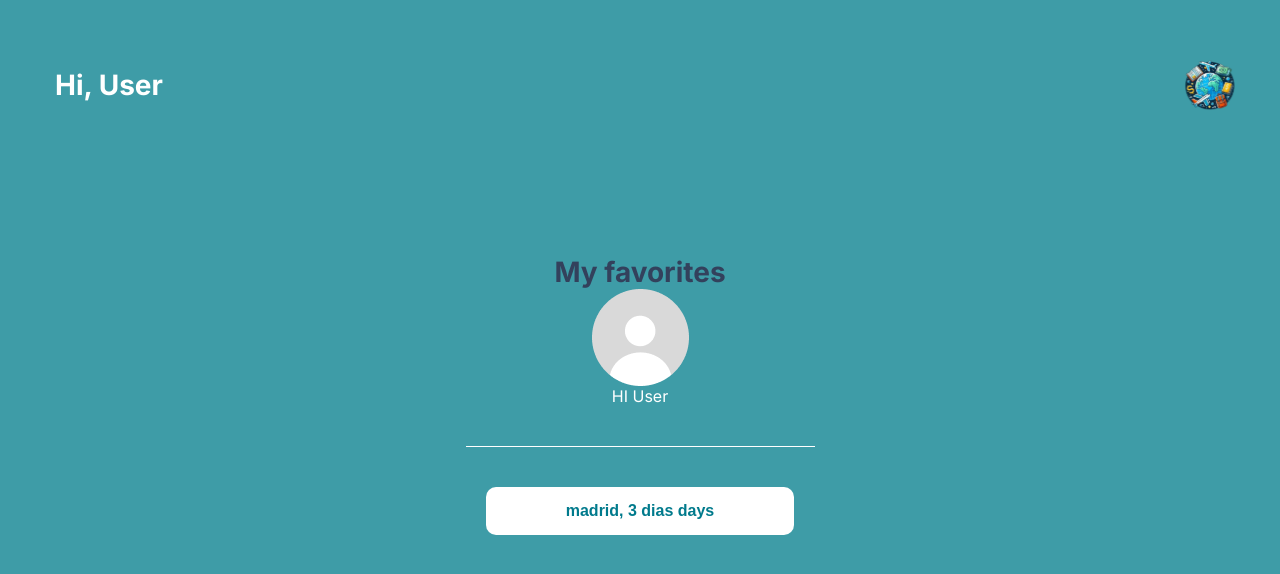
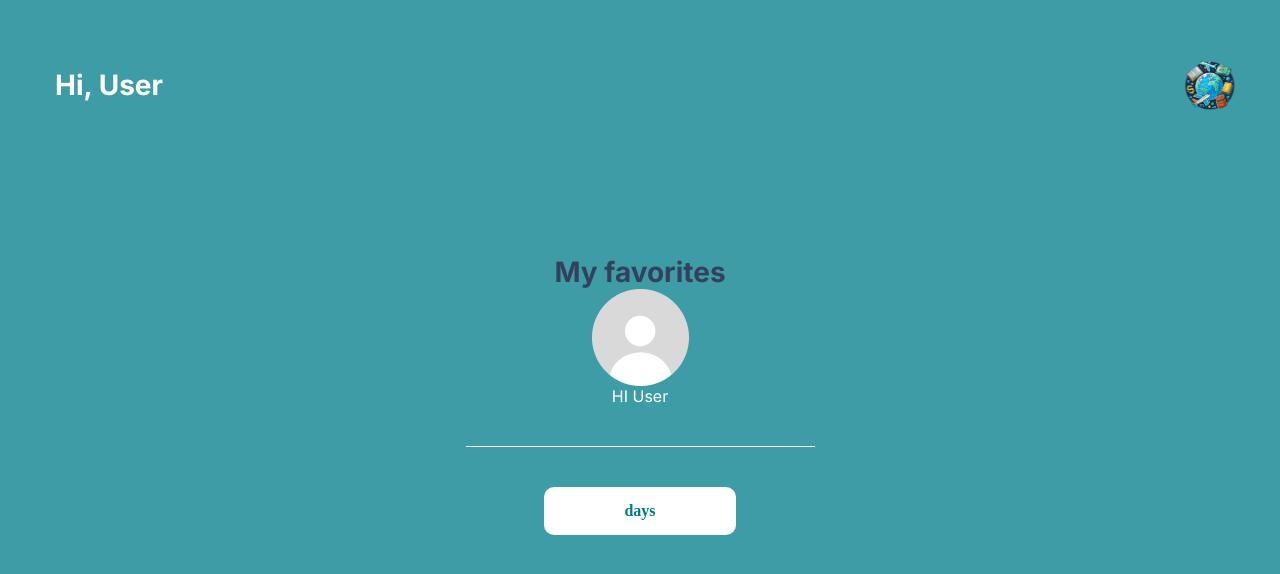
Before and after one commit to GabyRosas/trip_planner_front, a React (Vite) app: page /favorites in a window 1280 px wide. Shown: the top 574 px of the page. Built offline with nearby package versions, Linux system fonts and the light colour scheme.

Commit message:
Making changes to the favorites page

```diff
--- a/src/components/itinerariesButton/ItinerariesButton.jsx
+++ b/src/components/itinerariesButton/ItinerariesButton.jsx
@@ -2,10 +2,10 @@ import { ItinerariesButton } from "./styledItineraries";
 
 
 
-const ButtonItineraries = ({destination, days }) => {
+const ButtonItineraries = ({to, destination, days }) => {
 return (
 <>
-<ItinerariesButton>{destination}, {days} days</ItinerariesButton>
+<ItinerariesButton to={to}  destination={destination}  days={days} >days</ItinerariesButton>
 </>
 );
 };
--- a/src/components/itinerariesButton/styledItineraries.js
+++ b/src/components/itinerariesButton/styledItineraries.js
@@ -1,3 +1,4 @@
+import { Link } from "react-router-dom";
 import styled from "styled-components";
 
 export const ContainerItineraries = styled.div`
@@ -8,7 +9,7 @@ gap: 20px;
 
 `;
 
-export const ItinerariesButton = styled.button`
+export const ItinerariesButton = styled(Link)`
 padding: 15px 80px;
 font-size: 16px;
 color: #007A8C;
--- a/src/components/logout/Logout.jsx
+++ b/src/components/logout/Logout.jsx
@@ -11,21 +11,16 @@ const Logout = () => {
       try {
         const token = localStorage.getItem("token");
 
-        // Hacer la solicitud de logout al backend
         await axios.post(`${API_BASE_URL}logout/`, null, {
           headers: {
             Authorization: token ? `Token ${token}` : "",
           },
         });
-
-        // Eliminar el token del almacenamiento local
         localStorage.removeItem("token");
 
-        // Redirigir al usuario a la página de login
         navigate("/login");
       } catch (err) {
         console.error("Logout error:", err);
-        // En caso de error, redirigir al usuario a la página de login de todos modos
         navigate("/login");
       }
     };
--- a/src/components/register/RegisterForm.jsx
+++ b/src/components/register/RegisterForm.jsx
@@ -35,7 +35,7 @@ const RegisterForm = () => {
   const handleSubmit = async (e) => {
     e.preventDefault();
     try {
-      await request(formData); // Envía formData como body
+      await request(formData);
       navigate("/login");
     } catch (err) {
       console.error("Registration error:", err);
@@ -44,7 +44,6 @@ const RegisterForm = () => {
 
   const renderError = () => {
     if (!error) return null;
-    // Si error es un objeto, convertirlo a string o mostrar solo el mensaje relevante
     if (typeof error === "object") {
       return (
         <ul style={{ color: "red" }}>
--- a/src/pages/Favorites.jsx
+++ b/src/pages/Favorites.jsx
@@ -5,9 +5,6 @@ import EarthLogo from '../assets/images/EarthLogo.svg';
 import { Name, MyProfile, Line, Titles, Body } from "../styled/styled-profile";
 import ProfileImg from "../assets/images/Photo.png";
 import LineImg from "../assets/images/Line 19.png";
-//import { useLocation, useNavigate } from "react-router-dom";
-//import { API_BASE_URL } from "../config/urls";
-//import useApi from "../../services/useApi";
 
 
 const Favorites = () => {
@@ -24,7 +21,7 @@ const Favorites = () => {
         <MyProfile src={ProfileImg} alt="MyFavorites" />
         <Name>HI {username}</Name>
         <Line src={LineImg} alt="Line" />
-        <ButtonItineraries destination="madrid" days="3 dias" />
+        <ButtonItineraries to="/results" destination="madrid" days="3 dias" />
         </Body>
     </>
     );
--- a/src/pages/PersonalInfo.jsx
+++ b/src/pages/PersonalInfo.jsx
@@ -63,8 +63,7 @@ const [formData, setFormData] = useState({
 <Button to="/save changes" nameButton="Save Changes" />
 </Body>
 </>
-                )
-
+)
 };
 
 export default PersonalInfo;
--- a/src/pages/Profile.jsx
+++ b/src/pages/Profile.jsx
@@ -30,9 +30,9 @@ const Profile = () => {
           nameButton="Personal Information"
         />
         <Button
-          to="/my-itineraries"
+          to="/favorites"
           icon={MyItineraries}
-          nameButton="My Itineraries"
+          nameButton="My favorites"
         />
         <Button to="/settings" icon={Settings} nameButton="Settings" />
         <ButtonAway>
```
